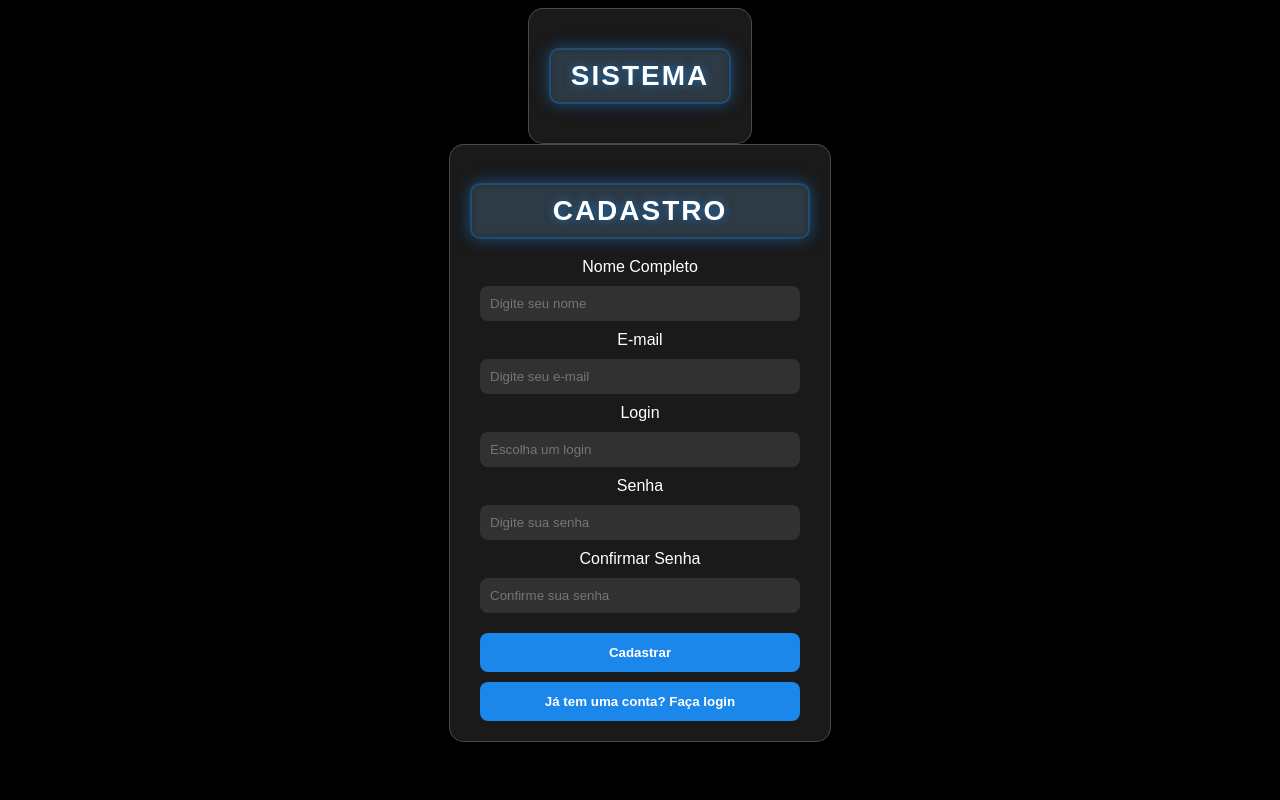
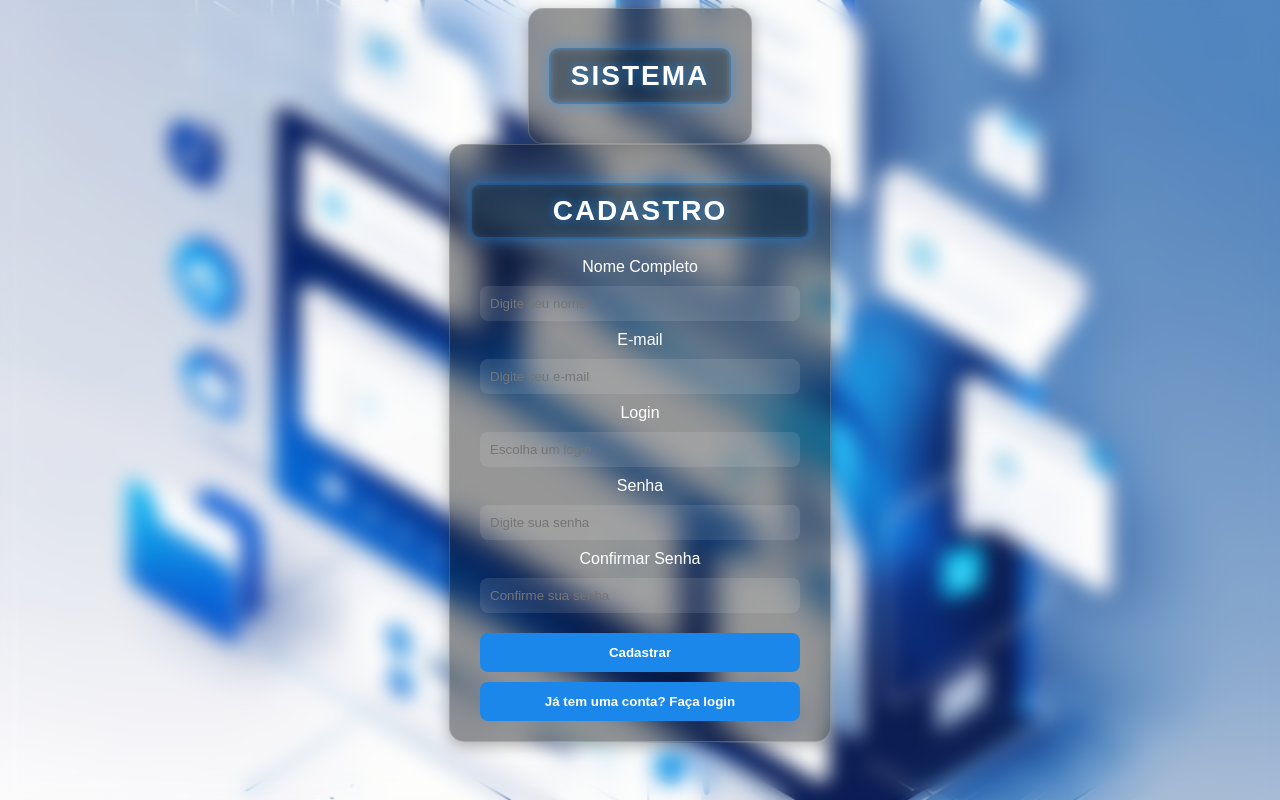
Before and after one commit to SouzaHyago/projeto_os, a Next.js app: page /dados in a window 1280 px wide. Built offline with nearby package versions, Linux system fonts and the light colour scheme.

Commit message:
adição de background na pagina de cadastro

```diff
--- a/app/dados/components/Site.js
+++ b/app/dados/components/Site.js
@@ -3,6 +3,7 @@ function Site() {
         <div className="glass-card">
             <h1><strong>SISTEMA</strong></h1>
         </div>
+
     );
 }
 
--- a/app/dados/global.css
+++ b/app/dados/global.css
@@ -1,12 +1,54 @@
-/* Fundo preto */
 body {
     background-color: black;
     color: white;
     font-family: Arial, sans-serif;
     text-align: center;
+    background-image: url("/os.jpg"); /* Correto para imagens dentro da pasta public */
+    background-position: center;
+    background-repeat: no-repeat;
+    background-size: cover;
 }
 
-/* Centralizar os formulários */
+/* Correção para desfocar apenas o fundo */
+.bg-image {
+    position: fixed;
+    top: 0;
+    left: 0;
+    width: 100vw;
+    height: 100vh;
+    background: url('/os.jpg') center/cover no-repeat; /* Garante a imagem de fundo */
+}
+
+/* Camada que adiciona o efeito de blur apenas no fundo */
+.bg-blur {
+    position: fixed;
+    top: 0;
+    left: 0;
+    width: 100vw;
+    height: 100vh;
+    backdrop-filter: blur(10px);
+    -webkit-backdrop-filter: blur(10px);
+    z-index: 0;
+}
+
+/* Corrigindo o Glass Card */
+.glass-card {
+    position: relative;
+    z-index: 1; /* Garante que o card fique acima do blur */
+    background: rgba(0, 0, 0, 0.4); /* Fundo semi-transparente */
+    border-radius: 15px;
+    padding: 20px;
+    text-align: center;
+    width: fit-content;
+    margin: auto;
+    backdrop-filter: blur(12px);
+    -webkit-backdrop-filter: blur(12px);
+    border: 1px solid rgba(255, 255, 255, 0.2);
+    box-shadow: 0 4px 15px rgba(0, 0, 0, 0.3);
+    color: white;
+}
+
+
 form {
     display: flex;
     flex-direction: column;
@@ -14,7 +56,6 @@ form {
     width: 100%;
 }
 
-/* Estilizar os campos de entrada */
 input {
     width: 300px;
     padding: 10px;
@@ -25,14 +66,12 @@ input {
     color: white;
 }
 
-/* Efeito ao focar */
 input:focus {
     outline: none;
     border: 1px solid #1B87EA;
     box-shadow: 0 0 10px rgba(27, 135, 234, 0.5);
 }
 
-/* Botões */
 button {
     width: 320px;
     padding: 12px;
@@ -50,20 +89,6 @@ button:hover {
     background: #146BB5;
 }
 
-/* Fundo e borda com efeito de vidro */
-.glass-card {
-    background: rgba(255, 255, 255, 0.1);
-    border-radius: 15px;
-    padding: 20px;
-    text-align: center;
-    width: fit-content;
-    margin: auto;
-    backdrop-filter: blur(10px);
-    -webkit-backdrop-filter: blur(10px);
-    border: 1px solid rgba(255, 255, 255, 0.2);
-    box-shadow: 0 4px 10px rgba(0, 0, 0, 0.2);
-}
-
 h1 {
     color: white;
     font-size: 28px;
@@ -78,3 +103,12 @@ h1 {
     backdrop-filter: blur(5px);
     -webkit-backdrop-filter: blur(5px);
 }
+.bg-image {
+    background-image: url("/os.jpg");
+
+
+
+    background-position: center;
+    background-repeat: no-repeat;
+    background-size: cover;
+  }
--- a/app/dados/page.js
+++ b/app/dados/page.js
@@ -1,13 +1,16 @@
 import Site from "./components/Site";
 import Login from "./components/Login";
-
 import "./global.css";
 
 function PaginaCadastro() {
     return (
-        <div>
-            <Site/>
-            <Login/>
+        <div className="bg-container">
+            <div className="bg-image"></div> {/* Fundo com a imagem */}
+            <div className="bg-blur"></div> {/* Camada separada para o blur */}
+            <div className="content">
+                <Site/>
+                <Login/>
+            </div>
         </div>
     );
 }
```
Also changed, not shown: public/os.jpg (added).
